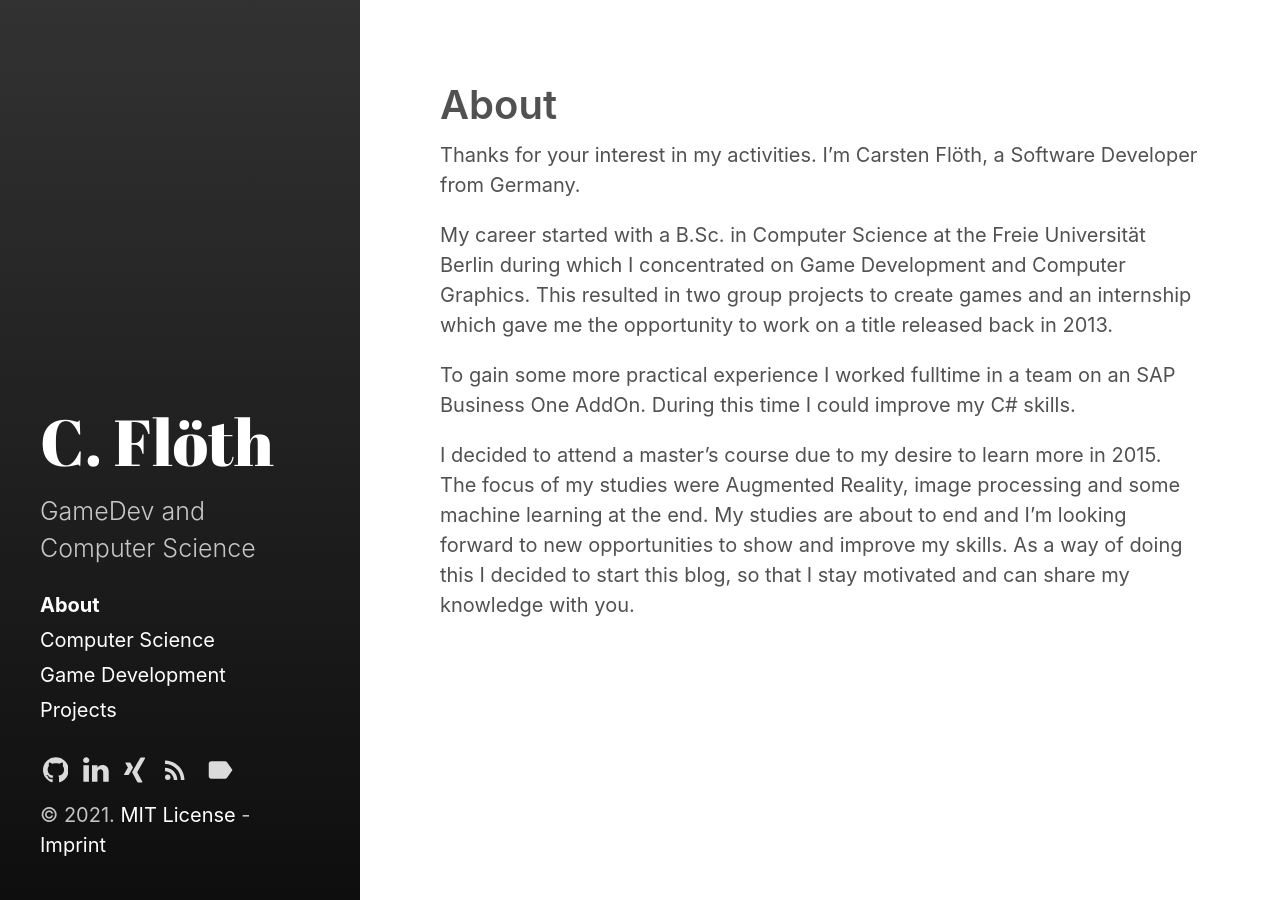
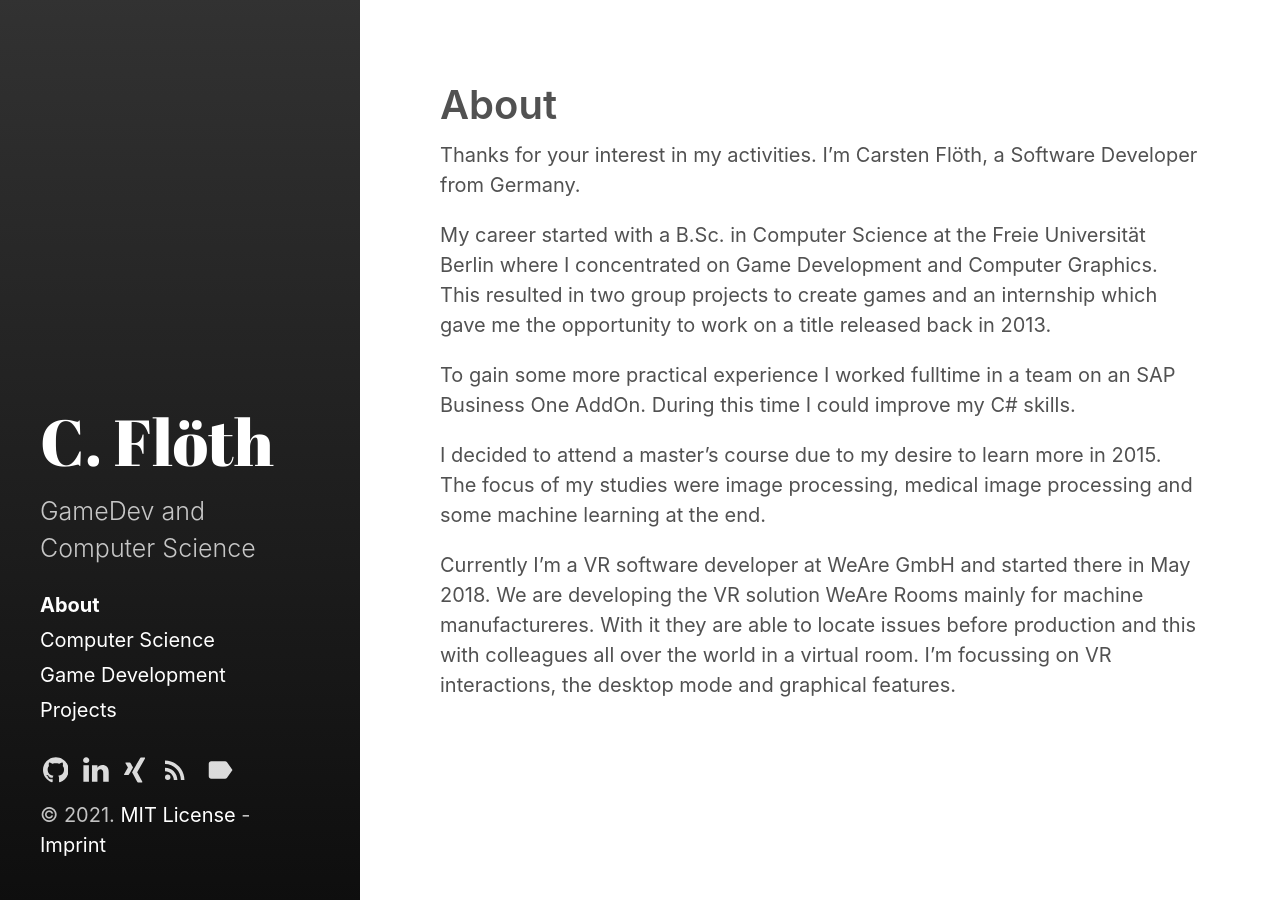
Before and after one commit to TypeCarst/typecarst.github.io, a Jekyll site: the page built from about.md, in a window 1280 px wide. Built offline with Jekyll 4.4.1, drawn with Linux system fonts in a browser that asks for light colours.

Commit message:
updated about.md

```diff
--- a/about.md
+++ b/about.md
@@ -6,8 +6,10 @@ sidebar_link: true
 
 Thanks for your interest in my activities. I'm Carsten Flöth, a Software Developer from Germany.
 
-My career started with a B.Sc. in Computer Science at the Freie Universität Berlin during which I concentrated on Game Development and Computer Graphics. This resulted in two group projects to create games and an internship which gave me the opportunity to work on a title released back in 2013.
+My career started with a B.Sc. in Computer Science at the Freie Universität Berlin where I concentrated on Game Development and Computer Graphics. This resulted in two group projects to create games and an internship which gave me the opportunity to work on a title released back in 2013.
 
 To gain some more practical experience I worked fulltime in a team on an SAP Business One AddOn. During this time I could improve my C# skills.
 
-I decided to attend a master's course due to my desire to learn more in 2015. The focus of my studies were Augmented Reality, image processing and some machine learning at the end. My studies are about to end and I'm looking forward to new opportunities to show and improve my skills. As a way of doing this I decided to start this blog, so that I stay motivated and can share my knowledge with you.
+I decided to attend a master's course due to my desire to learn more in 2015. The focus of my studies were image processing, medical image processing and some machine learning at the end.
+
+Currently I'm a VR software developer at WeAre GmbH and started there in May 2018. We are developing the VR solution WeAre Rooms mainly for machine manufactureres. With it they are able to locate issues before production and this with colleagues all over the world in a virtual room. I'm focussing on VR interactions, the desktop mode and graphical features.
```
